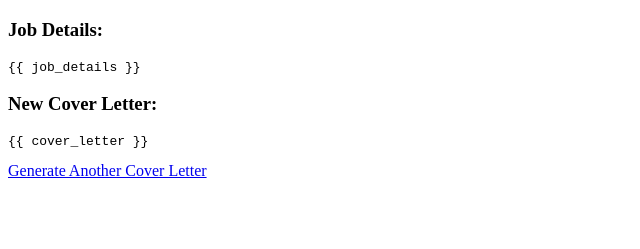
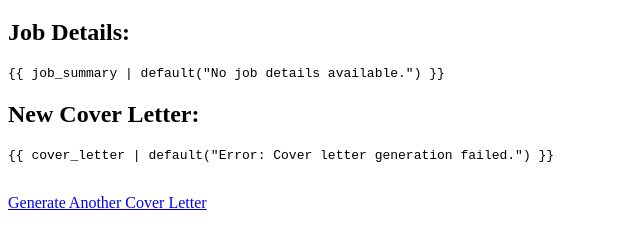
Before and after one commit to joshcarr22/cover_letter_generator, a plain HTML site: page templates/result.html in a window 1280 px wide. Shown: the part 61-310 px from the top of the page, without its empty margins (0-640 px from the left). Drawn offline with Linux system fonts and the light colour scheme.

Commit message:
Update result.html

```diff
--- a/templates/result.html
+++ b/templates/result.html
@@ -8,12 +8,13 @@
 <body>
     <h1>Your Generated Cover Letter</h1>
 
-    <h3>Job Details:</h3>
-    <pre>{{ job_details }}</pre>
+    <h2>Job Details:</h2>
+    <pre>{{ job_summary | default("No job details available.") }}</pre>
 
-    <h3>New Cover Letter:</h3>
-    <pre>{{ cover_letter }}</pre>
+    <h2>New Cover Letter:</h2>
+    <pre>{{ cover_letter | default("Error: Cover letter generation failed.") }}</pre>
 
+    <br>
     <a href="/">Generate Another Cover Letter</a>
 </body>
 </html>
```
